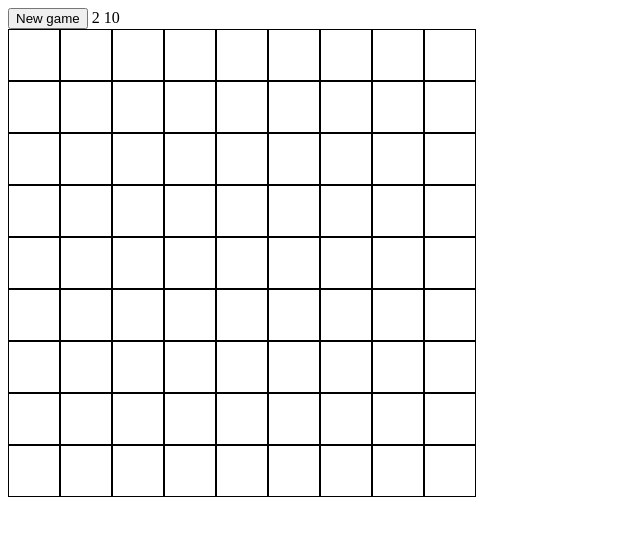
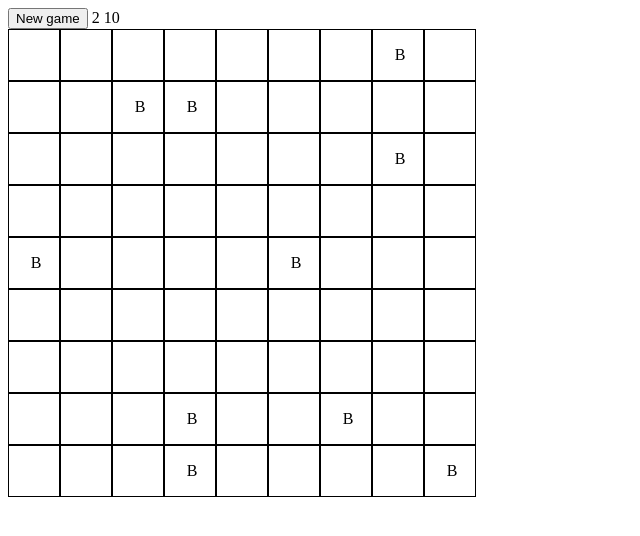
Before and after one commit to bence04/minesweeper_euroskills_2020, an Angular app in the folder minesweeper/: page / in a window 1280 px wide. Both pictures are taken after a click on the button "New game". Shown: the top 536 px of the page, without its empty margins (0-640 px from the left). Built offline with nearby package versions, Linux system fonts and the light colour scheme.

Commit message:
added highscroe

```diff
--- a/minesweeper/src/app/app.component.html
+++ b/minesweeper/src/app/app.component.html
@@ -10,7 +10,7 @@
       (contextmenu)="selectField(item, rowIndex, columnIndex)"
       (click)="clickField(item, rowIndex, columnIndex)">
       &nbsp;
-
+      <span *ngIf="item.value === -1">B</span>
     </span>
     <span
       class="item"
--- a/minesweeper/src/app/app.component.ts
+++ b/minesweeper/src/app/app.component.ts
@@ -1,6 +1,6 @@
 import { Component } from '@angular/core';
 import { GameService } from './service/game.service';
-import { GameFieldModel, GameFieldEnum } from './model/game.enum';
+import { GameFieldModel, GameFieldEnum, HighScoreModel } from './model/game.enum';
 import { timer, Subscription } from 'rxjs';
 
 @Component({
@@ -14,10 +14,12 @@ export class AppComponent {
   timeInSec = 0;
   allBombs = 0;
   timerSubscription: Subscription;
+  highScore: HighScoreModel[] = [];
 
   constructor(private gameService: GameService) {}
 
   newGame() {
+    this.getHighscore();
     if (this.timerSubscription !== undefined) { this.timerSubscription.unsubscribe(); }
     this.gameMap = this.gameService.generateMap(9, 9, 10);
     this.allBombs = 10;
@@ -45,6 +47,11 @@ export class AppComponent {
       }
       if (this.gameService.isLastClick(this.gameMap)) {
         this.gameFinnish();
+        this.highScore.push({name: 'asd', time: this.timeInSec});
+        const sortedHighScore = this.highScore.sort(function(e1, e2) {
+          return e1.time - e2.time;
+        }).slice(0, 5);
+        localStorage.setItem('highscores', JSON.stringify(sortedHighScore));
         alert('Nyertél');
       }
     } else {
@@ -60,8 +67,13 @@ export class AppComponent {
     this.endOfGame = true;
   }
 
+  getHighscore() {
+    const getScoreStr = localStorage.getItem('highscores');
+    if (getScoreStr !== null) {
+      this.highScore = JSON.parse(getScoreStr);
+    }
+  }
 
-  /* localStorage.setItem('key', JSON.stringify()); */
 
 
 
--- a/minesweeper/src/app/model/game.enum.ts
+++ b/minesweeper/src/app/model/game.enum.ts
@@ -16,3 +16,8 @@ export interface GameFieldModel {
   isClicked: boolean;
   isSelected: boolean;
 }
+
+export interface HighScoreModel {
+  name: string;
+  time: number;
+}
```
